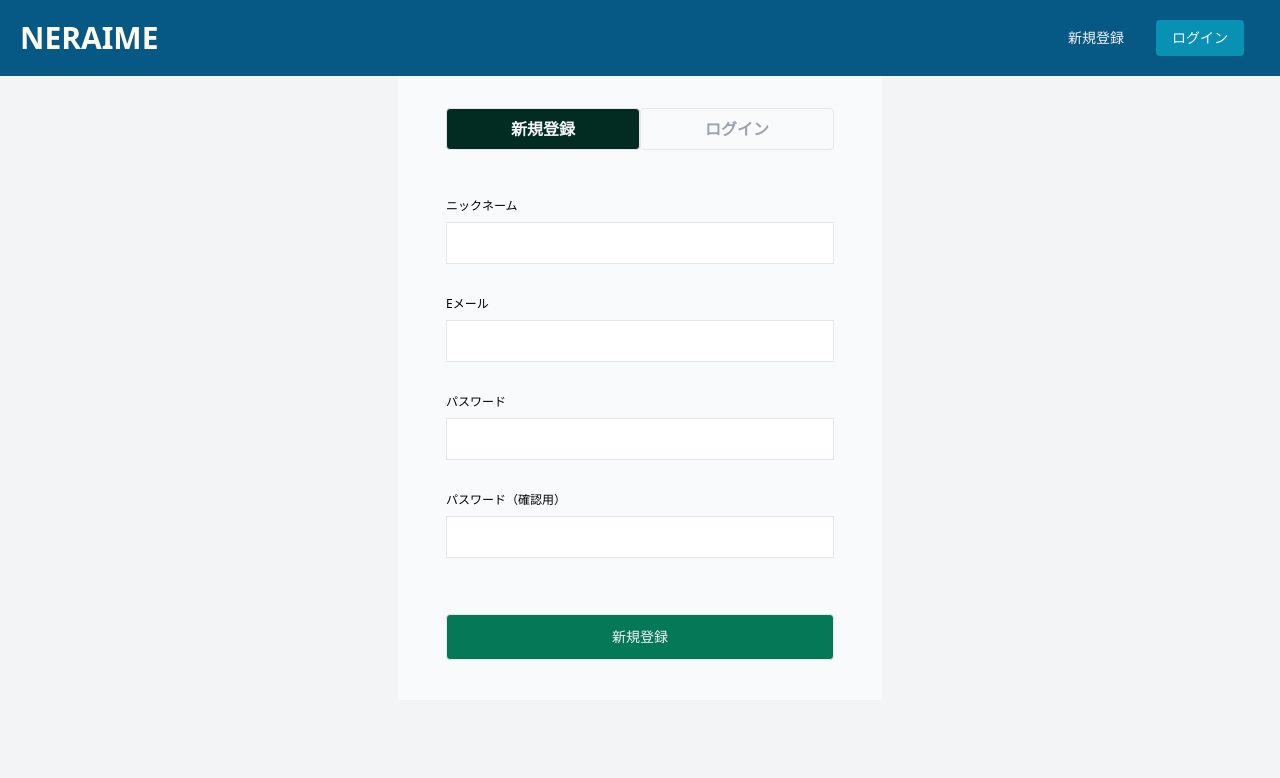
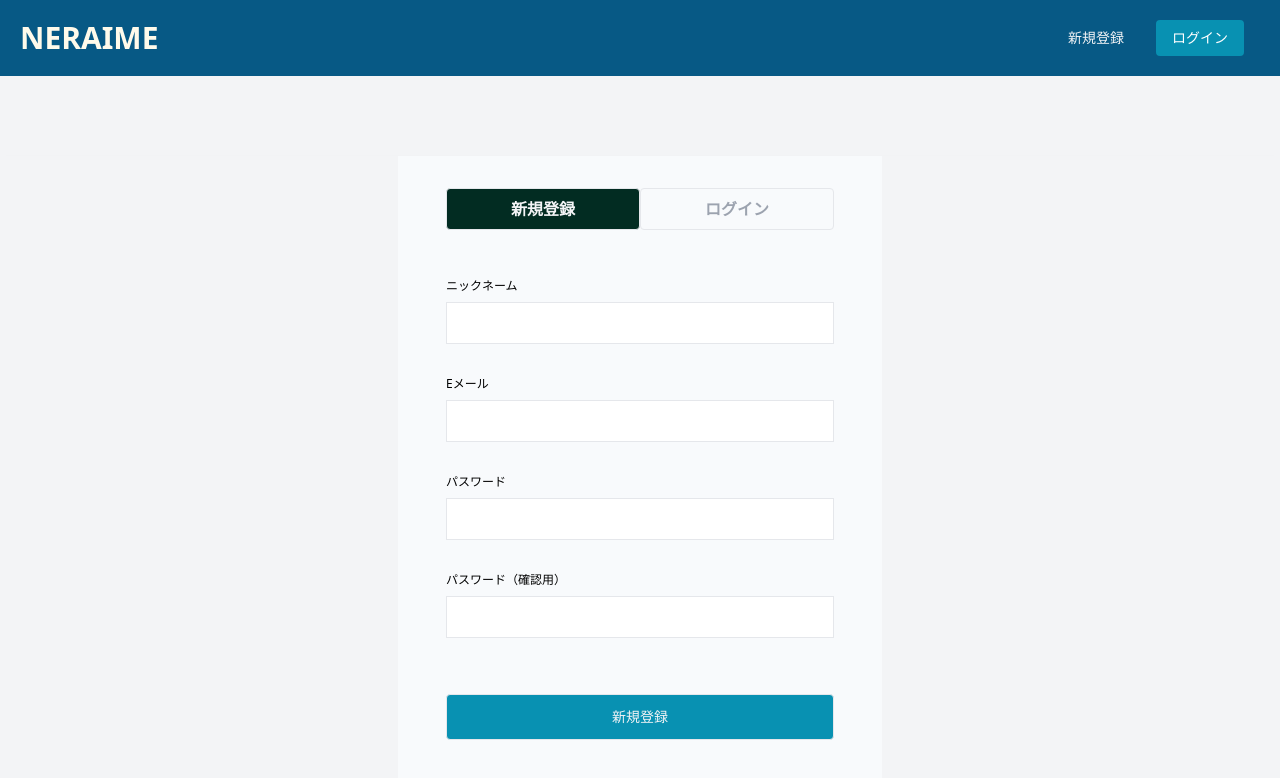
Before and after one commit to Hijikata1869/neraime-frontend, a Next.js app: page /sign-up in a window 1280 px wide. Shown: the top 778 px of the page. Built offline with nearby package versions, Linux system fonts and the light colour scheme.

Commit message:
新規登録・ログイン画面のデザインを修正#32

```diff
--- a/components/ErrorAlert.tsx
+++ b/components/ErrorAlert.tsx
@@ -8,7 +8,7 @@ export const ErrorAlert: React.FC = memo(() => {
 
   return (
     notificationCtx.notification === "error" && (
-      <div className="flex justify-between bg-red-200 p-4 min-w-96 rounded-lg mb-10">
+      <div className="flex justify-between bg-red-200 p-4 min-w-96 rounded-lg mb-10 mt-10">
         <div className="flex">
           <Image
             src="/exclamation.svg"
--- a/components/SuccessAlert.tsx
+++ b/components/SuccessAlert.tsx
@@ -8,7 +8,7 @@ export const SuccessAlert: React.FC = memo(() => {
 
   return (
     notificationCtx.notification === "success" && (
-      <div className="flex justify-between bg-emerald-200 p-4 min-w-96 rounded-lg mb-10">
+      <div className="flex justify-between bg-emerald-200 p-4 min-w-96 rounded-lg mb-10 mt-10">
         <div className="flex">
           <Image
             src="/info.svg"
--- a/components/UserAuth.tsx
+++ b/components/UserAuth.tsx
@@ -113,7 +113,7 @@ export const UserAuth: React.FC = memo(() => {
   };
 
   return (
-    <div className="w-screen h-screen flex flex-col items-center">
+    <div className="w-screen h-screen flex flex-col items-center mt-20 shadow-md">
       <div className="bg-slate-50 py-4 px-8">
         <div className="flex justify-center mx-4 mt-4">
           {isSignUp ? (
@@ -240,7 +240,7 @@ export const UserAuth: React.FC = memo(() => {
         </div>
         <div className="mt-6 mb-6 mx-4 flex justify-center">
           <button
-            className="text-sm border w-full py-3 bg-emerald-700 text-gray-100 rounded hover:bg-emerald-900 transition"
+            className="text-sm border w-full py-3 bg-cyan-600 text-gray-100 rounded hover:bg-cyan-700 transition"
             onClick={isSignUp ? onClickSignUp : onClickSignIn}
             disabled={isLoading}
           >
```
